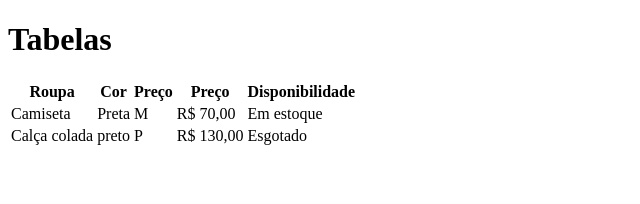
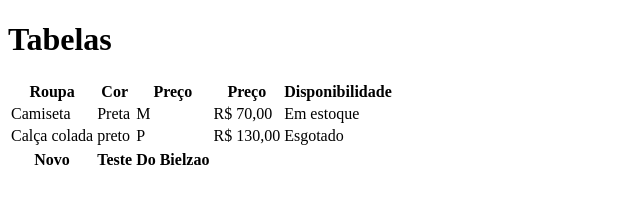
Before and after one commit to Gabriel-Vanzan/Aula-Tabela, a plain HTML site: page index.html in a window 1280 px wide. Shown: the whole page, without its empty margins (0-640 px from the left). Drawn offline with Linux system fonts and the light colour scheme.

Commit message:
Nova tabela no final da página

```diff
--- a/index.html
+++ b/index.html
@@ -32,10 +32,15 @@
     <td>P</td>
     <td>R$ 130,00</td>
     <td>Esgotado</td>
+</tr>
+<tr></tr>
 
-
+<th>Novo</th>
+<th>Teste</th>
+<th>Do Bielzao</th>
 
 </tr>
+
 
    </table>
 </body>
```
